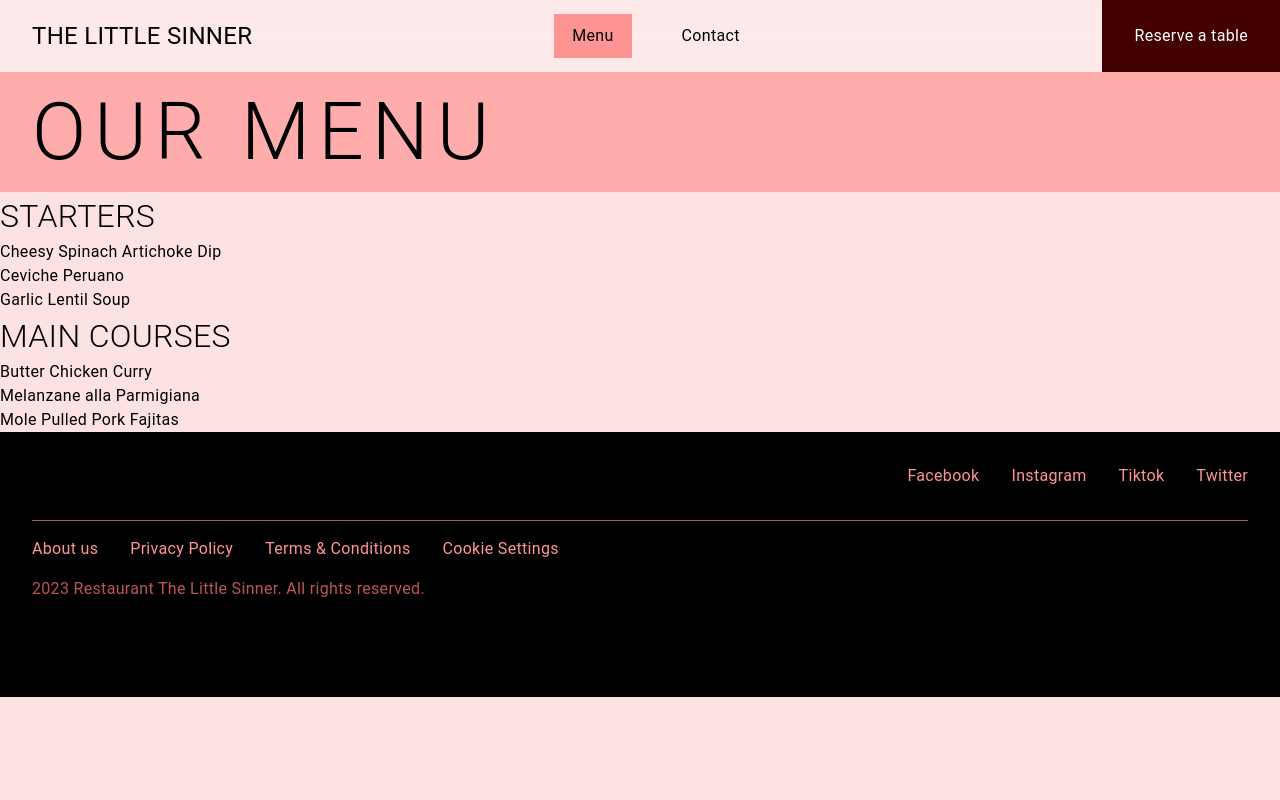
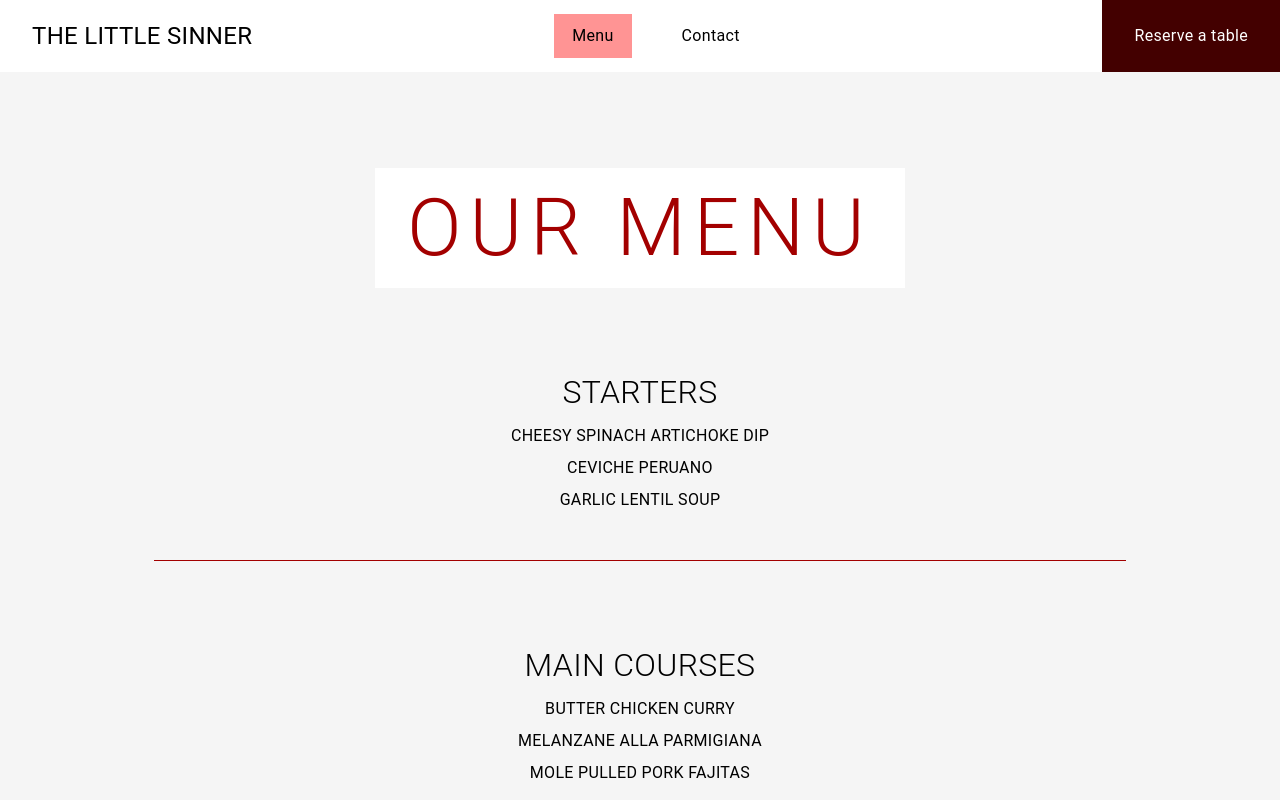
Before and after one commit to devebe/build, a website built with webpack: page src/index.html in a window 1280 px wide. Both pictures are taken after a click on the button "Menu". Shown: the top 800 px of the page. Built offline with nearby package versions, Linux system fonts and the light colour scheme.

Commit message:
Add styling changes to pages

```diff
--- a/src/data/hero-data.js
+++ b/src/data/hero-data.js
@@ -16,11 +16,11 @@ subtitle.setText('Scandalously delicious sin-sational dining');
 const actions = new DivNode('actions');
 actions.parentid = hero.id;
 
-const menuButton = new ButtonNode('menu');
+const menuButton = new ButtonNode('menuButton');
 menuButton.parentid = actions.id;
 menuButton.setText('View menu');
 
-const reserveButton = new ButtonNode('reserve');
+const reserveButton = new ButtonNode('reserveButton');
 reserveButton.parentid = actions.id;
 reserveButton.setText('Reserve a table');
 
--- a/src/data/menu-data.js
+++ b/src/data/menu-data.js
@@ -29,7 +29,7 @@ starterDishes.forEach((element) => {
     i++;
 });
 
-const mains = new DivNode('starters');
+const mains = new DivNode('mains');
 mains.parentid = menu.id;
 
 const mainsTitle = new TextNode('mainsTitle');
@@ -48,6 +48,27 @@ mainCourses.forEach((element) => {
     mainCourse.setText(element);
     mainCoursesList.push(mainCourse);
     j++;
-})
+});
 
-export const menuArray = [menu, title, starters, startersTitle, starterDishesList, mains, mainsTitle, mainCoursesList];
+const desserts = new DivNode('desserts');
+desserts.parentid = menu.id;
+
+const dessertsTitle = new TextNode('mainsTitle');
+dessertsTitle.parentid = desserts.id;
+dessertsTitle.setHeading('h3');
+dessertsTitle.setText('Desserts');
+
+let dessertCourses = ['Pumpkin Spice Pie','Carrot Cake','Gulab Jamun'];
+let dessertCoursesList = [];
+let k = 1;
+
+dessertCourses.forEach((element) => {
+    const dessertCourse = new TextNode('dessertcourse');
+    dessertCourse.id = dessertCourse.id + '-' + k;
+    dessertCourse.parentid = desserts.id;
+    dessertCourse.setText(element);
+    dessertCoursesList.push(dessertCourse);
+    k++;
+});
+
+export const menuArray = [menu, title, starters, startersTitle, starterDishesList, mains, mainsTitle, mainCoursesList, desserts, dessertsTitle, dessertCoursesList];
--- a/src/style.css
+++ b/src/style.css
@@ -10,7 +10,6 @@ body, button {
     font-size: 1rem;
     line-height: 1.5;
     letter-spacing: .02rem;
-    background-color: #fcc6c680;
 }
 
 
@@ -92,8 +91,9 @@ button:hover {
     background-color: #ff9494;
 }
 
-.hero {
+.hero, .menu {
     color: #000000;
+    background-color: #fcc6c6;
     padding: 6rem 2rem;
     display: flex;
     flex-direction: column;
@@ -247,3 +247,28 @@ a.socialLink:hover, a.listLink:hover {
 .location {
     text-align: center;
 }
+
+.menu {
+    gap: 2rem;
+    background-color: #f5f5f5;
+}
+
+.menu > h1 {
+    background-color: #ffffff;
+    color: #a30000;
+}
+
+.starters, .mains, .desserts {
+    width: 80%;
+    padding: 3rem 0rem;
+    display: flex;
+    flex-direction: column;
+    align-items: center;
+    gap: 0.5rem;
+    border-bottom: 1px solid #a30000;
+    text-transform: uppercase;
+}
+
+.desserts {
+    border-bottom: none;
+}
```
